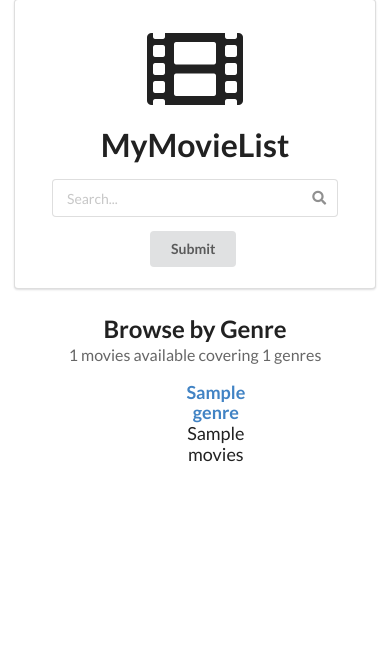
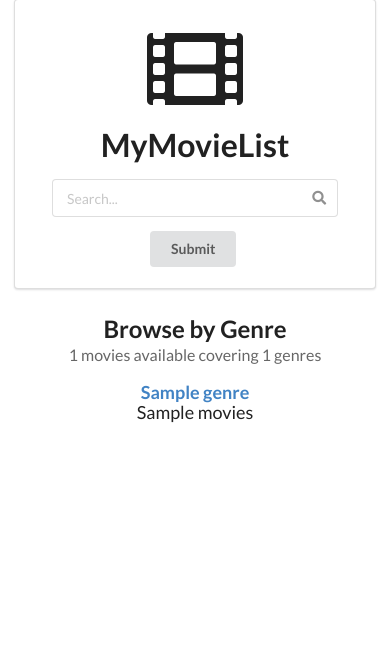
Before and after one commit to NeedsSoySauce/MyMovieList, a Flask app: template movie/templates/home/home.html in a window 390 px wide. Shown: the part 106-767 px from the top of the page. Run offline with Flask 2, Linux system fonts and the light colour scheme; the template is opened without the code that fills it: most values are stand-ins (such as "Sample title", 1, 10 or a date in 2020).

Commit message:
Made homepage grid stackable to improve responsiveness

```diff
--- a/movie/templates/home/home.html
+++ b/movie/templates/home/home.html
@@ -27,7 +27,7 @@
         </div>
     </h2>
 
-    <div class="ui grid">
+    <div class="ui grid stackable">
         {% for genre in genres %}
         <div class="two wide column centered">
             <div class="ui horizontal list big">
@@ -43,47 +43,5 @@
         </div>
         {% endfor %}
     </div>
-
-<!--    <h2 class="ui header">-->
-<!--        Directors-->
-<!--    </h2>-->
-
-<!--    <div class="ui grid">-->
-<!--        {% for director in directors %}-->
-<!--        <div class="two wide column centered">-->
-<!--            <div class="ui horizontal list big">-->
-<!--                <div class="item">-->
-<!--                    <div class="content">-->
-<!--                        <a class="header" href="{{ url_for('search_bp.search', director=director.director_full_name) }}">-->
-<!--                            {{ director.director_full_name}}-->
-<!--                        </a>-->
-<!--                        {{ director_movies[director] }} movies-->
-<!--                    </div>-->
-<!--                </div>-->
-<!--            </div>-->
-<!--        </div>-->
-<!--        {% endfor %}-->
-<!--    </div>-->
-
-<!--    <h2 class="ui header">-->
-<!--        Actors-->
-<!--    </h2>-->
-
-<!--    <div class="ui grid">-->
-<!--        {% for actor in actors %}-->
-<!--        <div class="two wide column centered">-->
-<!--            <div class="ui horizontal list big">-->
-<!--                <div class="item">-->
-<!--                    <div class="content">-->
-<!--                        <a class="header" href="{{ url_for('search_bp.search', actor=actor.actor_full_name) }}">-->
-<!--                            {{ actor.actor_full_name}}-->
-<!--                        </a>-->
-<!--                        {{ actor_movies[actor] }} movies-->
-<!--                    </div>-->
-<!--                </div>-->
-<!--            </div>-->
-<!--        </div>-->
-<!--        {% endfor %}-->
-<!--    </div>-->
 </section>
 {% endblock %}
```
